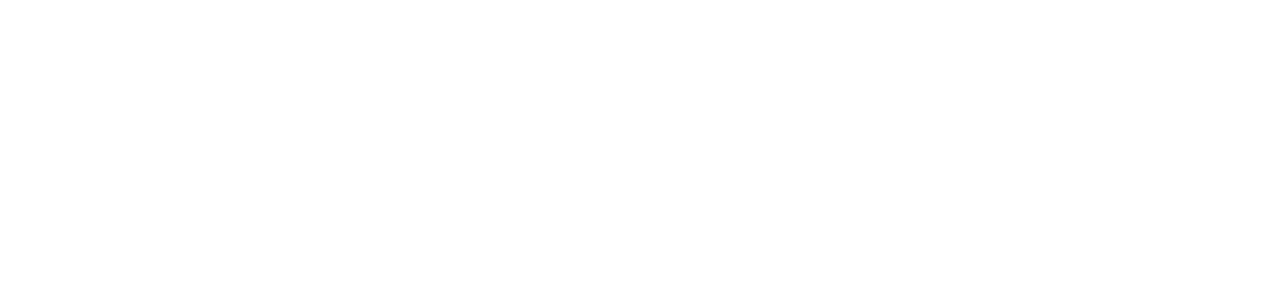
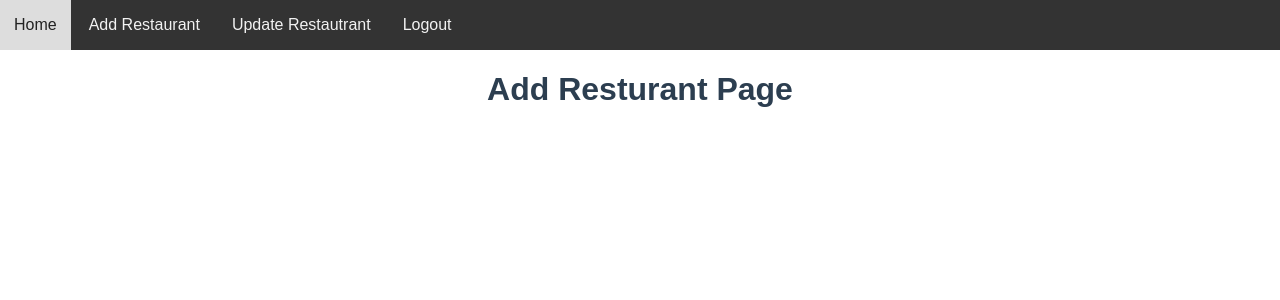
Before and after one commit to jayandrathapachhetri/Deep-Dive-into-Vue.js, a Vue app in the folder resturant_management_system/: page /add in a window 1280 px wide. Before the commit this address had no page. Shown: the top 300 px of the page. Built offline with nearby package versions, Linux system fonts and the light colour scheme; sample sign-in values are in the browser's storage.

Commit message:
Add and Update Page

```diff
--- a/resturant_management_system/src/App.vue
+++ b/resturant_management_system/src/App.vue
@@ -12,6 +12,19 @@
 </script>
 
 <style>
+#app{
+font-family: Avenir, Arial, Helvetica, sans-serif;
+-webkit-font-smoothing: antialiased;
+-moz-osx-font-smoothing: grayscale;
+text-align: center;
+color: #2c3e50;
+}
+
+body{
+    padding: 0px;
+    margin: 0px;
+}
+
 .logo {
     width: 100px;
 
--- /dev/null
+++ b/resturant_management_system/src/components/AddPage.vue
@@ -0,0 +1,24 @@
+<template>
+    <AppHeader />
+    <h1>Add Resturant Page</h1>
+    </template>
+
+    <script>
+    import AppHeader from './AppHeader.vue';
+    export default {
+        name: "AddPage",
+
+        components: {
+            AppHeader
+        },
+
+        mounted() {
+            let user = localStorage.getItem("user-info");
+            if (!user) {
+                this.$router.push({
+                    name: 'SignUp'
+                })
+            }
+        }
+    }
+    </script>
--- /dev/null
+++ b/resturant_management_system/src/components/AppHeader.vue
@@ -0,0 +1,46 @@
+<template>
+<div>
+    <div class="nav">
+        <router-link to="/">Home</router-link>
+        <router-link to="add">Add Restaurant</router-link>
+        <router-link to="update">Update Restautrant</router-link>
+        <a @click="logout" href="#">Logout</a>
+    </div>
+</div>
+</template>
+
+<script>
+export default {
+    name: "AppHeader",
+
+    methods: {
+        logout() {
+            // console.log("logout")
+            localStorage.clear();
+            this.$router.push({name:'LogIn'})
+        }
+    }
+}
+</script>
+
+<style>
+.nav {
+    background-color: #333;
+    overflow: hidden;
+}
+
+.nav a {
+    float: left;
+    color: #f2f2f2;
+    text-align: center;
+    padding: 16px 14px;
+    text-decoration: none;
+    font-size: 16px;
+    margin-right: 4px;
+}
+
+.nav a:hover {
+    background-color: #ddd;
+    color: #222;
+}
+</style>
--- a/resturant_management_system/src/components/HomePage.vue
+++ b/resturant_management_system/src/components/HomePage.vue
@@ -1,6 +1,6 @@
 <template>
 <AppHeader />
-<h1>Home Page</h1>
+<h1>Hello {{name}}, Welcome to Home Page</h1>
 </template>
 
 <script>
@@ -12,8 +12,15 @@
         AppHeader
     },
 
+    data() {
+        return {
+            name: ''
+        }
+    },
+
     mounted() {
         let user = localStorage.getItem("user-info");
+        this.name = JSON.parse(user).name
         if (!user) {
             this.$router.push({
                 name: 'SignUp'
--- /dev/null
+++ b/resturant_management_system/src/components/UpdatePage.vue
@@ -0,0 +1,24 @@
+<template>
+    <AppHeader />
+    <h1>Update Resturant Page</h1>
+    </template>
+
+    <script>
+    import AppHeader from './AppHeader.vue';
+    export default {
+        name: "UpdatePage",
+
+        components: {
+            AppHeader
+        },
+
+        mounted() {
+            let user = localStorage.getItem("user-info");
+            if (!user) {
+                this.$router.push({
+                    name: 'SignUp'
+                })
+            }
+        }
+    }
+    </script>
--- a/resturant_management_system/src/routes.js
+++ b/resturant_management_system/src/routes.js
@@ -2,6 +2,8 @@
 import SignUp from "./components/SignUp.vue";
 import { createRouter, createWebHistory } from "vue-router";
 import LogIn from './components/LogIn.vue';
+import AddPage from './components/AddPage.vue';
+import UpdatePage from './components/UpdatePage.vue';
 
 const routes = [
   {
@@ -19,6 +21,16 @@
     component: LogIn,
     path: "/login",
   },
+  {
+    name: "AddPage",
+    component: AddPage,
+    path: "/add",
+  },
+  {
+    name: "UpdatePage",
+    component: UpdatePage,
+    path: "/update",
+  },
 ]
 
 const router=createRouter({
```
